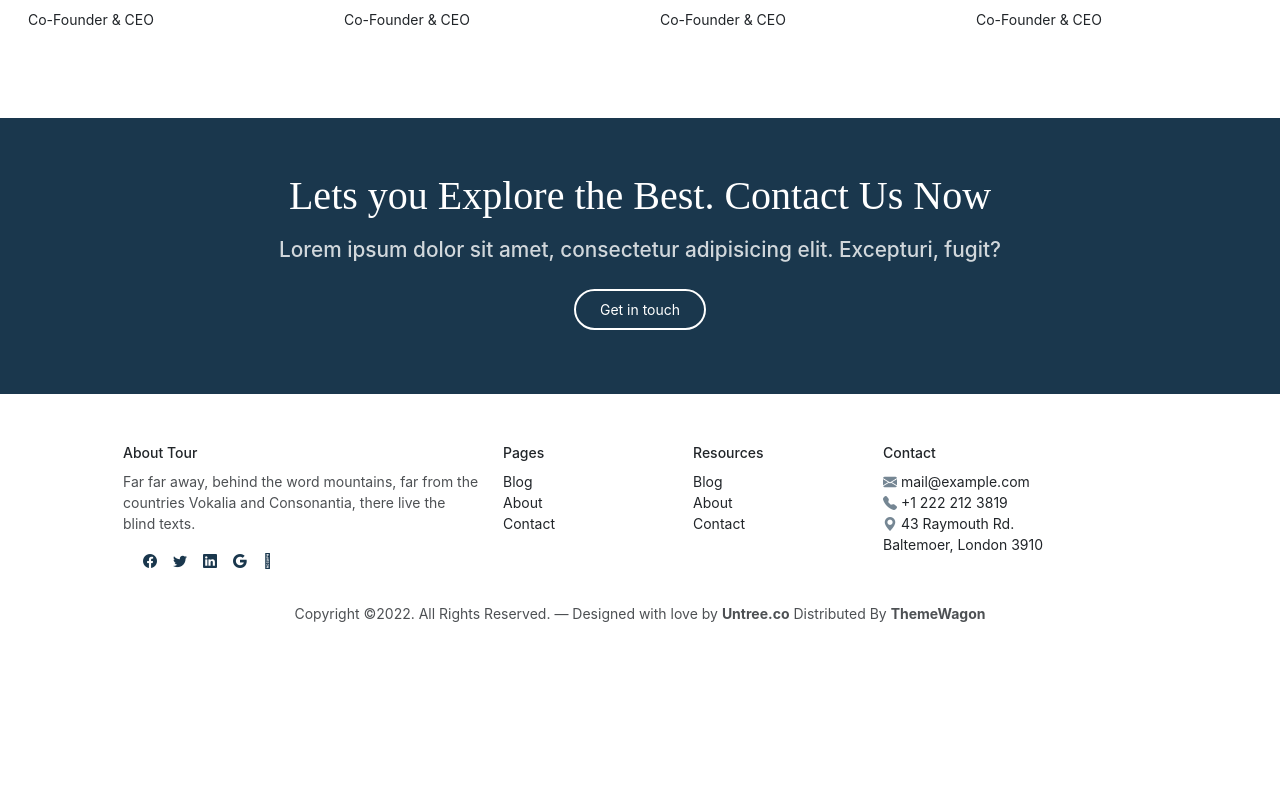
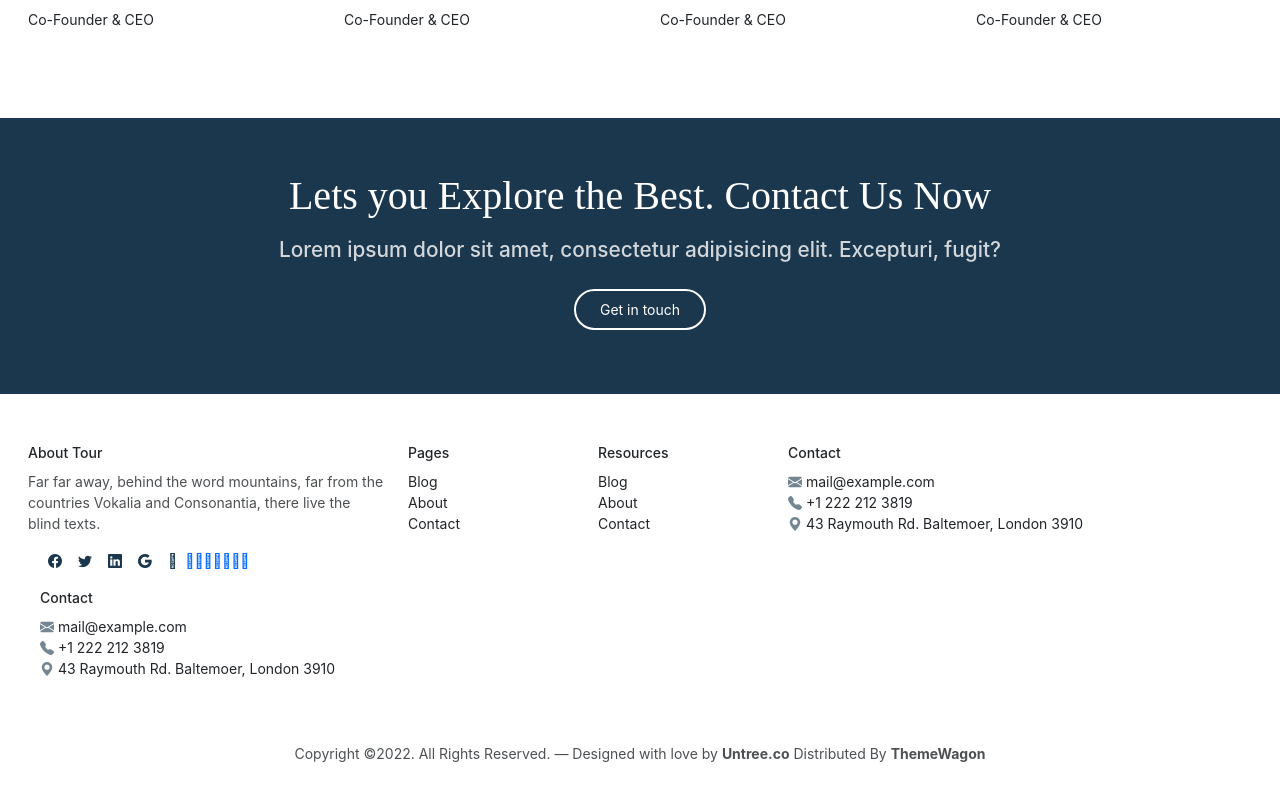
Before and after one commit to Tubanur313/summer-group-mizan, an Angular app: page /elements in a window 1280 px wide. Shown: the part 2773-3573 px from the top of the page. Before the commit the page ends 3445 px from the top, so only its background shows below. Built offline with nearby package versions, Linux system fonts and the light colour scheme.

Commit message:
some changes

```diff
--- a/src/app/elements/elements.component.html
+++ b/src/app/elements/elements.component.html
@@ -287,7 +287,7 @@
 <section class="section5 contact">
     <div class="container mx-sm-2 mx-md-3">
         <div class="row justify-content-center">
-            <div class="col-md-6 col-lg-4">
+            <div class="col-lg-4">
                 <h3>About Tour</h3>
                 <p class="" style="opacity: .8;">Far far away, behind the word mountains, far from the countries Vokalia and Consonantia, there live the blind texts.</p>
                 <div class="container">
@@ -297,10 +297,26 @@
                         <li><a href="#"><i class="bi bi-linkedin mx-2"></i></a></li>
                         <li><a href="#"><i class="bi bi-google mx-2"></i></a></li>
                         <li><a href="#"><i class="fa-solid fa-play mx-2"></i></a></li>
+
+                        <a href="https://twitter.com/FarasatNlu?t=Wk0u8f6uAdNR0RKHb11ZjA&s=09"><i class="lab la-twitter"></i></a>
+                            <a href="https://www.facebook.com/feraset.novruzlu.5?mibextid=ZbWKwL"><i class="lab la-facebook"></i></a>
+                            <a href="https://www.instagram.com/farasat_novruzlu/"><i class="lab la-instagram"></i></a>
+                            <a href="#"><i class="lab la-dribbble"></i></a>
+                            <a href="https://github.com/FarasatN"><i class="lab la-github"></i></a>
+                            <a href="https://www.linkedin.com/in/farasat-novruzov-2a43b0196"><i class="lab la-linkedin"></i></a>
+                            <a href="#"><i class="lab la-youtube"></i></a>
                     </ul>
+                    <div>
+                        <h3>Contact</h3>
+                <ul class="list-unstyled">
+                    <li><a href="#" class="a text-dark"><i class="bi bi-envelope-fill" style="opacity: .6;"></i>  mail@example.com</a></li>
+                    <li><a href="#" class="a text-dark"><i class="bi bi-telephone-fill" style="opacity: .6;"></i>  +1 222 212 3819</a></li>
+                    <li><a href="#" class="a text-dark"><i class="bi bi-geo-alt-fill" style="opacity: .6;"></i>  43 Raymouth Rd. Baltemoer, London 3910</a></li>
+                </ul>
+                    </div>
                 </div>
             </div>
-            <div class="col-md-6 col-lg-2">
+            <div class="col-lg-2">
                 <h3>Pages</h3>
                 <ul class="list-unstyled">
                     <li><a href="#" class="a text-dark">Blog</a></li>
@@ -308,7 +324,7 @@
                     <li><a href="#" class="a text-dark">Contact</a></li>
                 </ul>
             </div>
-            <div class="col-md-6 col-lg-2">
+            <div class="col-lg-2">
                 <h3>Resources</h3>
                 <ul class="list-unstyled">
                     <li><a href="#" class="a text-dark">Blog</a></li>
@@ -316,7 +332,8 @@
                     <li><a href="#" class="a text-dark">Contact</a></li>
                 </ul>
             </div>
-            <div class="col-md-6 col-lg-2">
+            <div class="col-lg-4">
+
                 <h3>Contact</h3>
                 <ul class="list-unstyled">
                     <li><a href="#" class="a text-dark"><i class="bi bi-envelope-fill" style="opacity: .6;"></i>  mail@example.com</a></li>
@@ -332,7 +349,7 @@
 
 
 <!-- footer -->
-<footer class="my-3">
+<footer class="my-5">
     <div class="container text-center mb-5">
         <p style="opacity:.8;">
             Copyright ©2022. All Rights Reserved. — Designed with love by <span><a href="#" class="text-decoration-none text-dark"><strong>Untree.co</strong></a></span> Distributed By <span><a href="#" class="text-decoration-none text-dark"><strong>ThemeWagon</strong></a></span>
--- a/src/app/elements/elements.component.scss
+++ b/src/app/elements/elements.component.scss
@@ -1,4 +1,5 @@
 @import url('https://fonts.googleapis.com/css2?family=Sen:wght@400;700;800&display=swap');
+@import url("https://maxst.icons8.com/vue-static/landings/line-awesome/line-awesome/1.3.0/css/line-awesome.min.css");
 
 * {
     font-family: "Inter", sans-serif;
@@ -282,3 +283,20 @@ hr {
 //     width: 2rem;
 //     opacity: 1;
 // }
+
+
+.social-links a{
+    // border: .1rem solid var(--color-body);
+
+    border-radius: 3rem;
+    width: 2.5rem;
+    height: 2.5rem;
+    display: inline-flex;
+    align-items: center;
+    justify-content: center;
+    font-size: 1.5rem;
+}
+
+.social-links a:hover{
+    // border: .17rem solid var(--color-brand2);
+}
--- a/src/index.html
+++ b/src/index.html
@@ -21,6 +21,7 @@
       rel="stylesheet"
       href="https://cdnjs.cloudflare.com/ajax/libs/font-awesome/6.2.1/css/all.css"
     />
+    <link rel="stylesheet" href="https://maxst.icons8.com/vue-static/landings/line-awesome/line-awesome/1.3.0/css/line-awesome.min.css">
 </head>
 
 <!-- <body class="mat-typography"> -->
```
